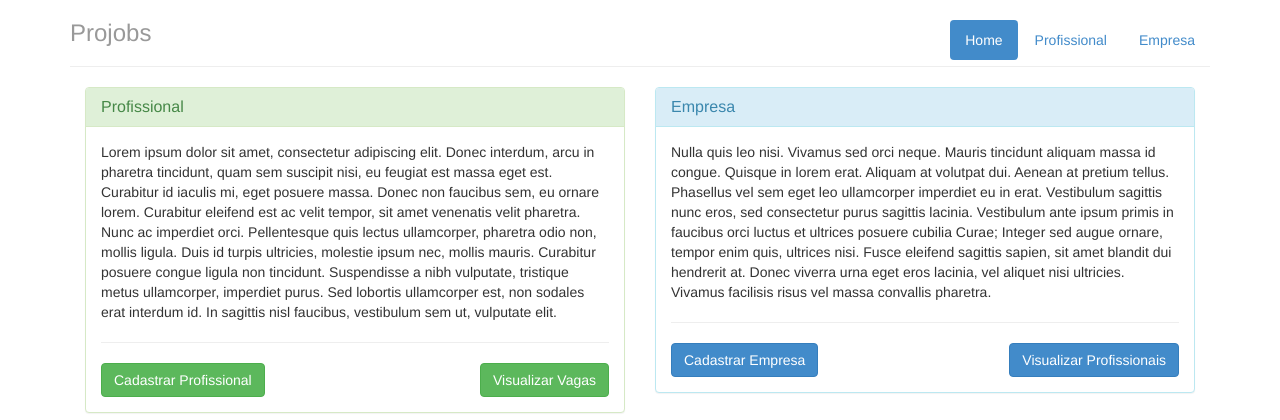
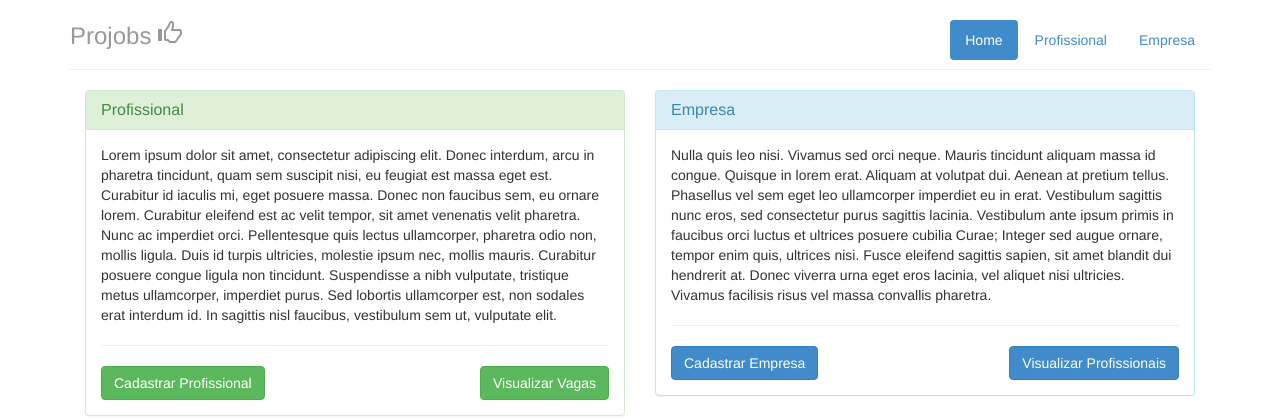
Before and after one commit to LuanP/projobs, a Django app: page / in a window 1280 px wide. Shown: the top 420 px of the page. Run offline with Django 3.2, Linux system fonts and the light colour scheme; some libraries are stand-ins or nearby versions.

Commit message:
Adding screen css and icon to project name

```diff
--- /dev/null
+++ b/projobs/static/css/screen.css
@@ -0,0 +1,7 @@
+a:link, a:visited, a:hover, a:active {
+  text-decoration: none;
+}
+
+h3.text-muted a {
+  color: #999;
+}
--- a/projobs/templates/base/base.html
+++ b/projobs/templates/base/base.html
@@ -13,6 +13,9 @@
 <link rel="stylesheet" href="{{ STATIC_URL }}assets/bootstrap3/css/bootstrap.min.css" />
 <script src="{{ STATIC_URL }}assets/bootstrap3/js/bootstrap.min.js"></script>
 
+<!-- Projobs -->
+<link rel="stylesheet" href="{{ STATIC_URL }}css/screen.css" />
+
 {% block extrahead %}
 {% endblock %}
 
@@ -26,7 +29,11 @@
       <li><a href="#">Profissional</a></li>
       <li><a href="#">Empresa</a></li>
     </ul>
-    <h3 class="text-muted">Projobs</h3>
+    <h3 class="text-muted">
+      <a href="{% url 'home' %}">Projobs
+        <span class="glyphicon glyphicon-thumbs-up"></span>
+      </a>
+    </h3>
   </div>
   <hr />
 
```
